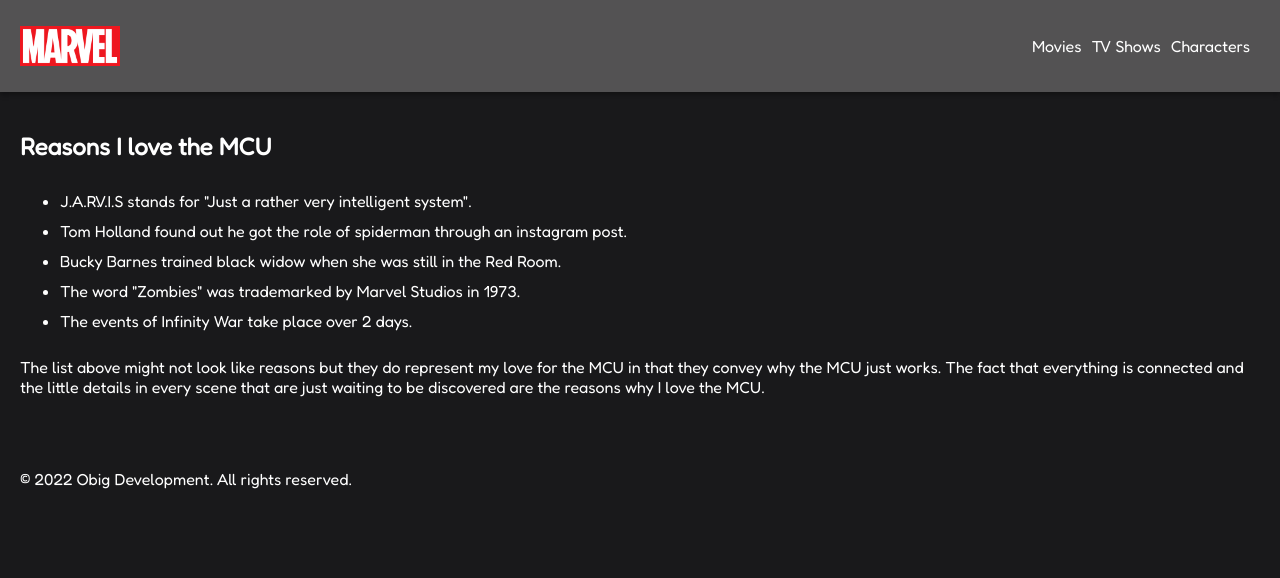
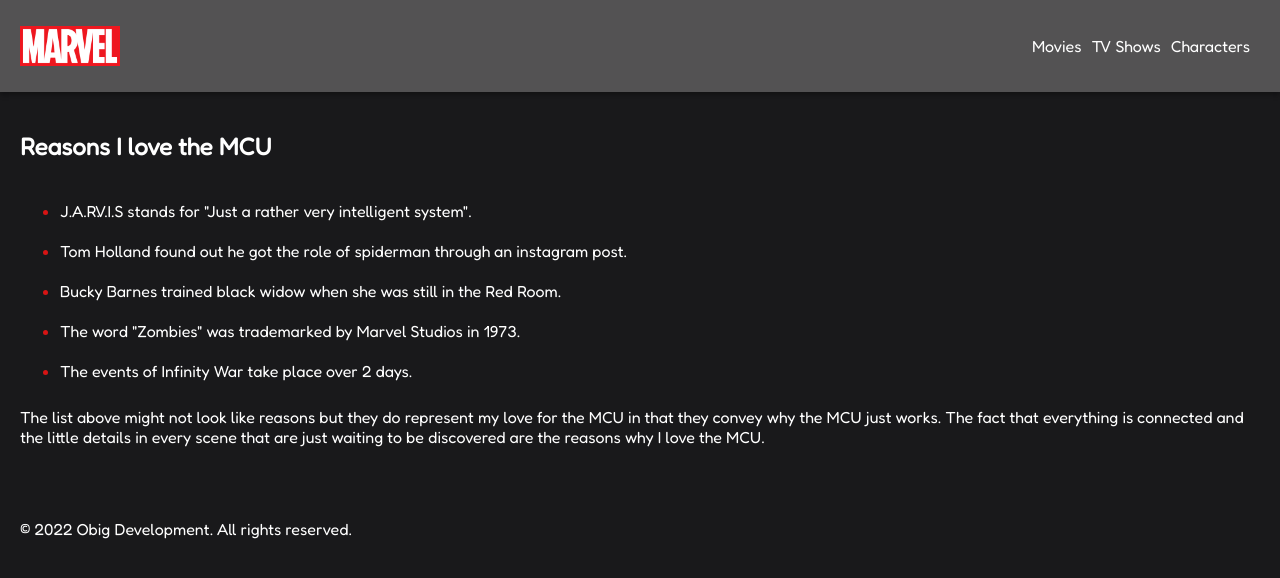
Before and after one commit to marvinobig/first-react-app, a React (Create React App) app: page / in a window 1280 px wide. Shown: the top 578 px of the page. Built offline with nearby package versions, Linux system fonts and the light colour scheme.

Commit message:
changed li bullet color

```diff
--- a/src/App.css
+++ b/src/App.css
@@ -3,6 +3,7 @@
     --text-color: #ffffff;
     --nav-color: rgb(83, 82, 83);
     --background-color: rgb(25, 25, 27);
+    --important-text: #d71414;
 }
 
 body {
@@ -60,7 +61,15 @@
 }
 
 .content li {
-    padding-bottom: 10px;
+    padding-block: 10px;
+}
+
+.content li {
+    color: var(--important-text);
+}
+
+.content li span {
+    color: var(--text-color);
 }
 
 .page-end {
--- a/src/components/Content.js
+++ b/src/components/Content.js
@@ -5,11 +5,11 @@
         <main className="content">
             <h2>Reasons I love the MCU</h2>
             <ul>
-                <li>J.A.R.V.I.S stands for "Just a rather very intelligent system".</li>
-                <li>Tom Holland found out he got the role of spiderman through an instagram post.</li>
-                <li>Bucky Barnes trained black widow when she was still in the Red Room.</li>
-                <li>The word "Zombies" was trademarked by Marvel Studios in 1973.</li>
-                <li>The events of Infinity War take place over 2 days.</li>
+                <li><span>J.A.R.V.I.S stands for "Just a rather very intelligent system".</span></li>
+                <li><span>Tom Holland found out he got the role of spiderman through an instagram post.</span></li>
+                <li><span>Bucky Barnes trained black widow when she was still in the Red Room.</span></li>
+                <li><span>The word "Zombies" was trademarked by Marvel Studios in 1973.</span></li>
+                <li><span>The events of Infinity War take place over 2 days.</span></li>
             </ul>
 
             <p>The list above might not look like reasons but they do represent my love for the MCU in that
```
